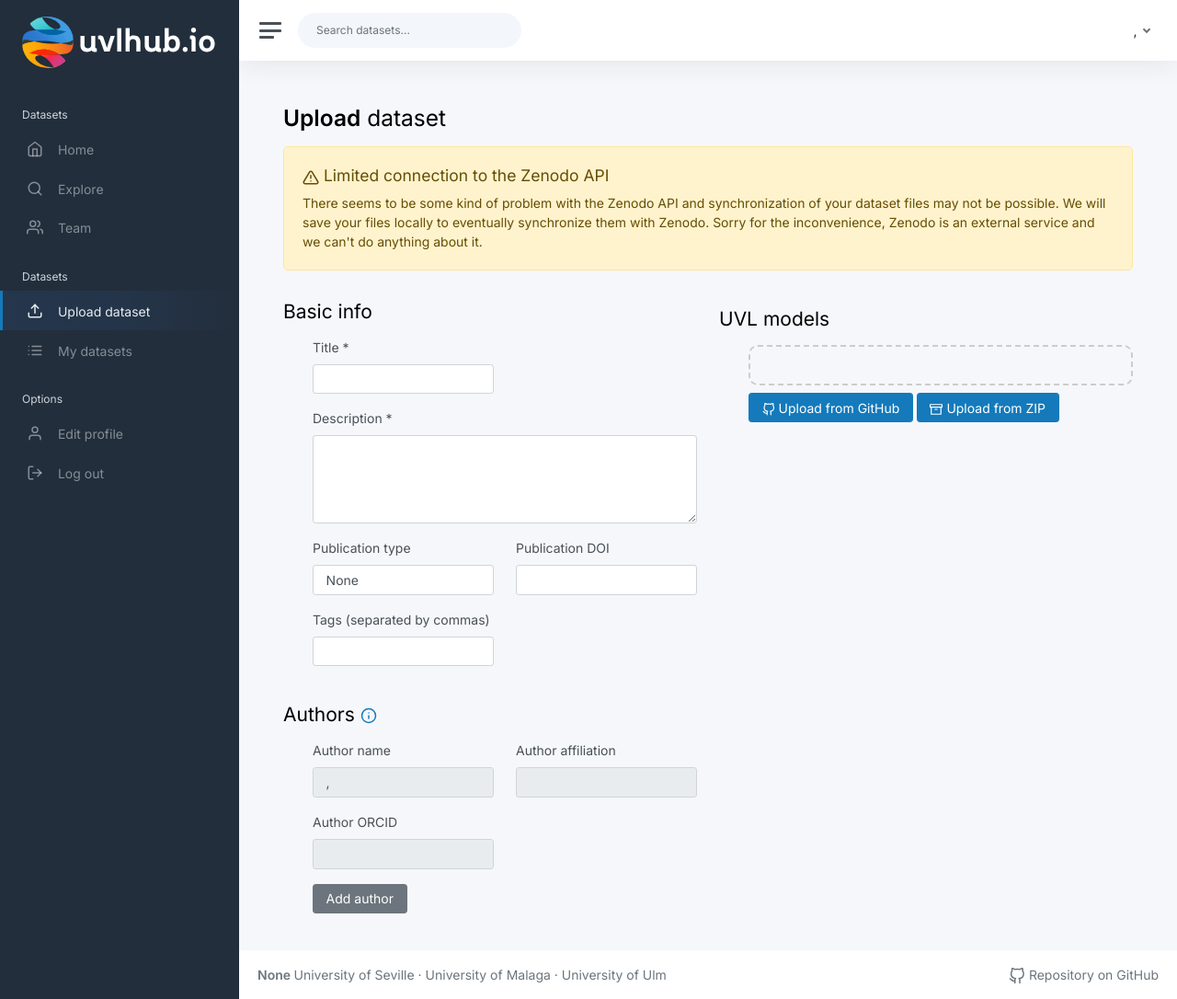
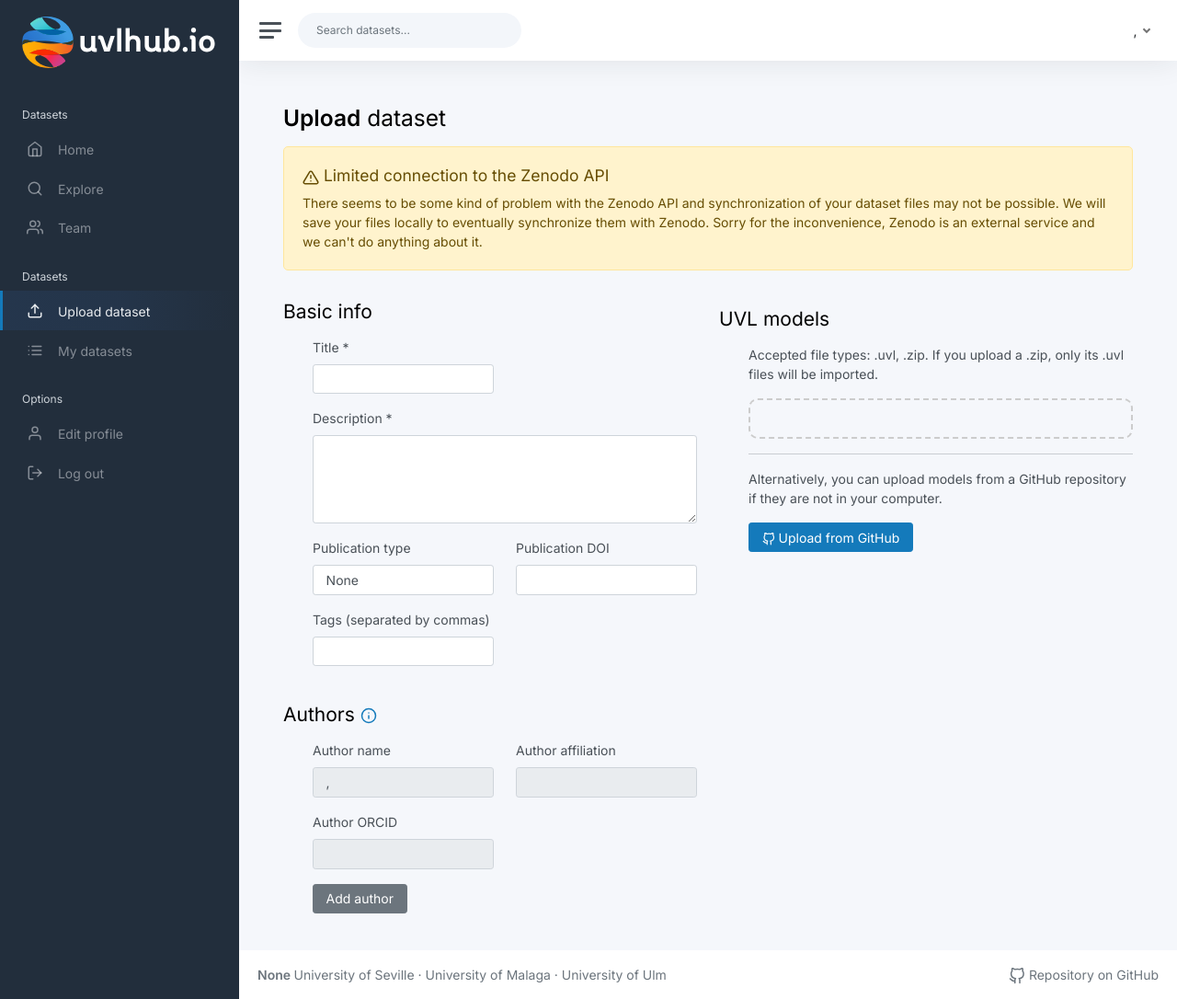
Before and after one commit to EGC-chicharrones/chicharrones-hub-1, a Flask app: page /dataset/upload in a window 1280 px wide. Shown: the whole page at 92% size. Run offline with Flask 3, Linux system fonts and the light colour scheme; the visitor is signed in with stand-in values (Sample User, id 1); data that the repository does not hold is empty; parts of the project's set-up code (start-up, migrations or seed data) failed here and were passed over; some libraries are stand-ins or nearby versions.

Commit message:
feat: add separate file names for models imported from zips
Now the functionality of uploading models from Zip is ready to be tested.

```diff
--- a/app/modules/dataset/routes.py
+++ b/app/modules/dataset/routes.py
@@ -206,7 +206,7 @@
             jsonify(
                 {
                     "message": "UVL uploaded and validated successfully",
-                    "filename": new_filename,
+                    "filenames": [new_filename],
                 }
             ),
             200,
--- a/app/modules/dataset/templates/dataset/upload_dataset.html
+++ b/app/modules/dataset/templates/dataset/upload_dataset.html
@@ -218,6 +218,8 @@
 
             <div id="uploaded_models_form" style="padding-left: 2rem">
 
+                <p>Accepted file types: .uvl, .zip. If you upload a .zip, only its .uvl files will be imported.</p>
+
                 <form action="{{ url_for('dataset.upload') }}" class="dropzone" id="myDropzone">
                     <div id="dropzone-text"></div>
                 </form>
@@ -261,9 +263,10 @@
 
                                 console.log("File uploaded: ", response);
                                 // actions when UVL model is uploaded
+                                for (let i = 0; i < response.filenames.length; i++) {
                                     let listItem = document.createElement('li');
                                     let h4Element = document.createElement('h4');
-                                h4Element.textContent = response.filename;
+                                    h4Element.textContent = response.filenames[i];
                                     listItem.appendChild(h4Element);
 
                                     // generate incremental id for form
@@ -354,7 +357,7 @@
 
                                 formContainer.innerHTML = `
                                     <div class="row">
-                                        <input type="hidden" value="${response.filename}" name="feature_models-${formUniqueId}-uvl_filename">
+                                        <input type="hidden" value="${response.filenames[i]}" name="feature_models-${formUniqueId}-uvl_filename">
                                         <div class="col-12">
                                             <div class="row">
                                                 <div class="col-12">
@@ -428,7 +431,7 @@
 
                                 listItem.appendChild(formContainer);
                                 fileList.appendChild(listItem);
-
+                                }
                             });
 
                             this.on('error', function (file, response) {
@@ -445,14 +448,13 @@
 
                 </script>
 
+                <hr>
+
+                <p>Alternatively, you can upload models from a GitHub repository if they are not in your computer.</p>
+
                 <button type="button" class="btn btn-primary" id="upload_from_github">
                     <p data-feather="github"></p>
                     Upload from GitHub
-                </button>
-
-                <button type="button" class="btn btn-primary" id="upload_from_zip">
-                    <p data-feather="archive"></p>
-                    Upload from ZIP
                 </button>
 
             </div>
```
Lines whose indentation alone changed are shown as unchanged.
